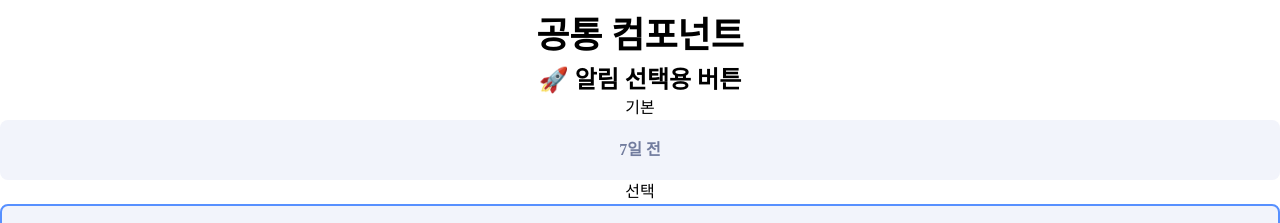
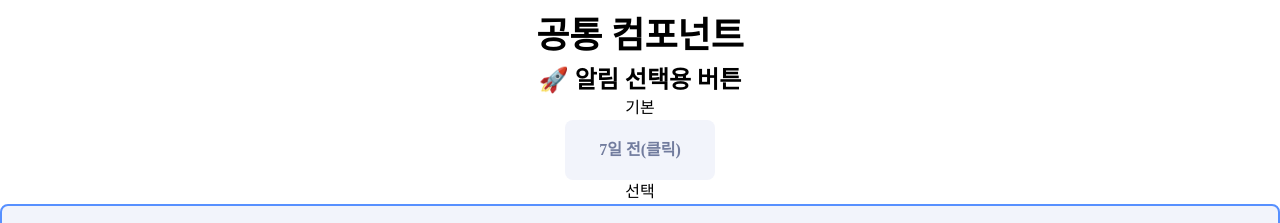
Before and after one commit to Team-DDingCon/DDingCon-client, a Next.js app: page /component in a window 1280 px wide. Shown: the top 223 px of the page. Built offline with nearby package versions, Linux system fonts and the light colour scheme.

Commit message:
button 태그를 활용한 Button 컴포넌트

```diff
--- a/src/components/button/dayBefore.tsx
+++ /dev/null
@@ -1,14 +0,0 @@
-interface DayBeforeType{
-  content : string;
-  isSelected : boolean;
-}
-
-function DayBefore({content, isSelected} : DayBeforeType){
-  return(
-    <div className={`default-button bg-light-gray ${isSelected ? 'text-blue border-solid border-blue border-[2px]' : 'text-dark-ash-blue'}`}>
-      {content}
-    </div>
-  )
-}
-
-export default DayBefore;
--- /dev/null
+++ b/src/components/common/button.tsx
@@ -0,0 +1,14 @@
+interface ButtonProps extends React.ButtonHTMLAttributes<HTMLButtonElement> {
+  isSelected: boolean;
+  size : 'small' | 'full'
+}
+
+function Button({content, isSelected, size, onClick}: ButtonProps){
+  return(
+    <button type="button" className={`default-button bg-light-gray ${isSelected ? 'text-blue border-solid border-blue border-[2px]' : 'text-dark-ash-blue'} ${size === 'small' && 'w-[150px]'}` } onClick={onClick}>
+      {content}
+    </button>
+  )
+}
+
+export default Button;
--- a/src/pages/component.tsx
+++ b/src/pages/component.tsx
@@ -1,4 +1,4 @@
-import DayBefore from "@components/button/dayBefore";
+import Button from "@components/common/button";
 
  function ComponentPage() {
   return(
@@ -6,9 +6,9 @@ import DayBefore from "@components/button/dayBefore";
       <h1 className="text-4xl font-bold">공통 컴포넌트</h1>
       <h2 className="pt-2 text-2xl font-bold">🚀 알림 선택용 버튼</h2>
       <p>기본</p>
-        <DayBefore content="7일 전" isSelected={false}/>
+        <Button content="7일 전(클릭)" isSelected={false} size='small' onClick={() => console.log("Button Clicked!")}/>
       <p>선택</p>
-        <DayBefore content="7일 전" isSelected={true}/>
+        <Button content="7일 전" isSelected={true} size="full"/>
     </main>
   )
 }
```
